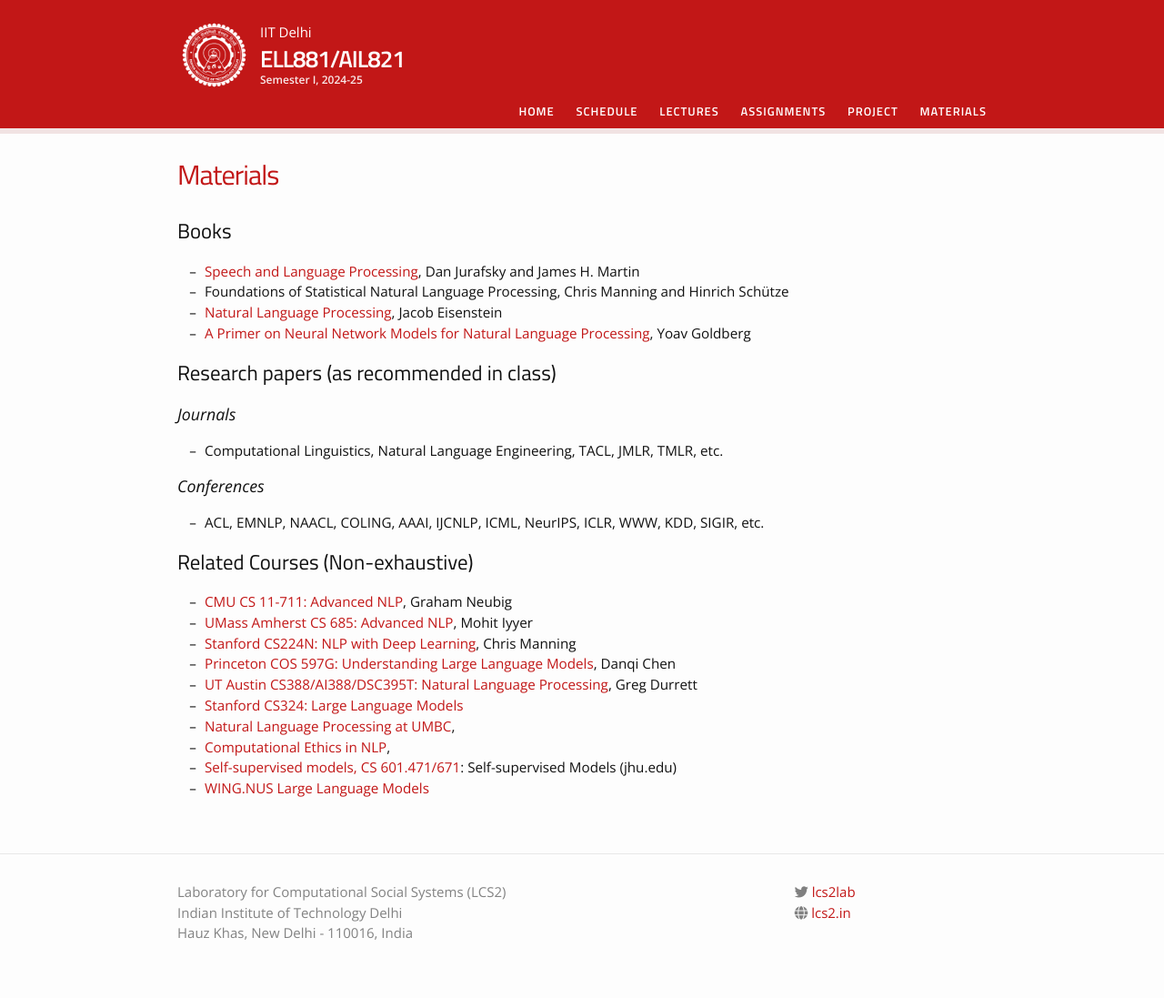
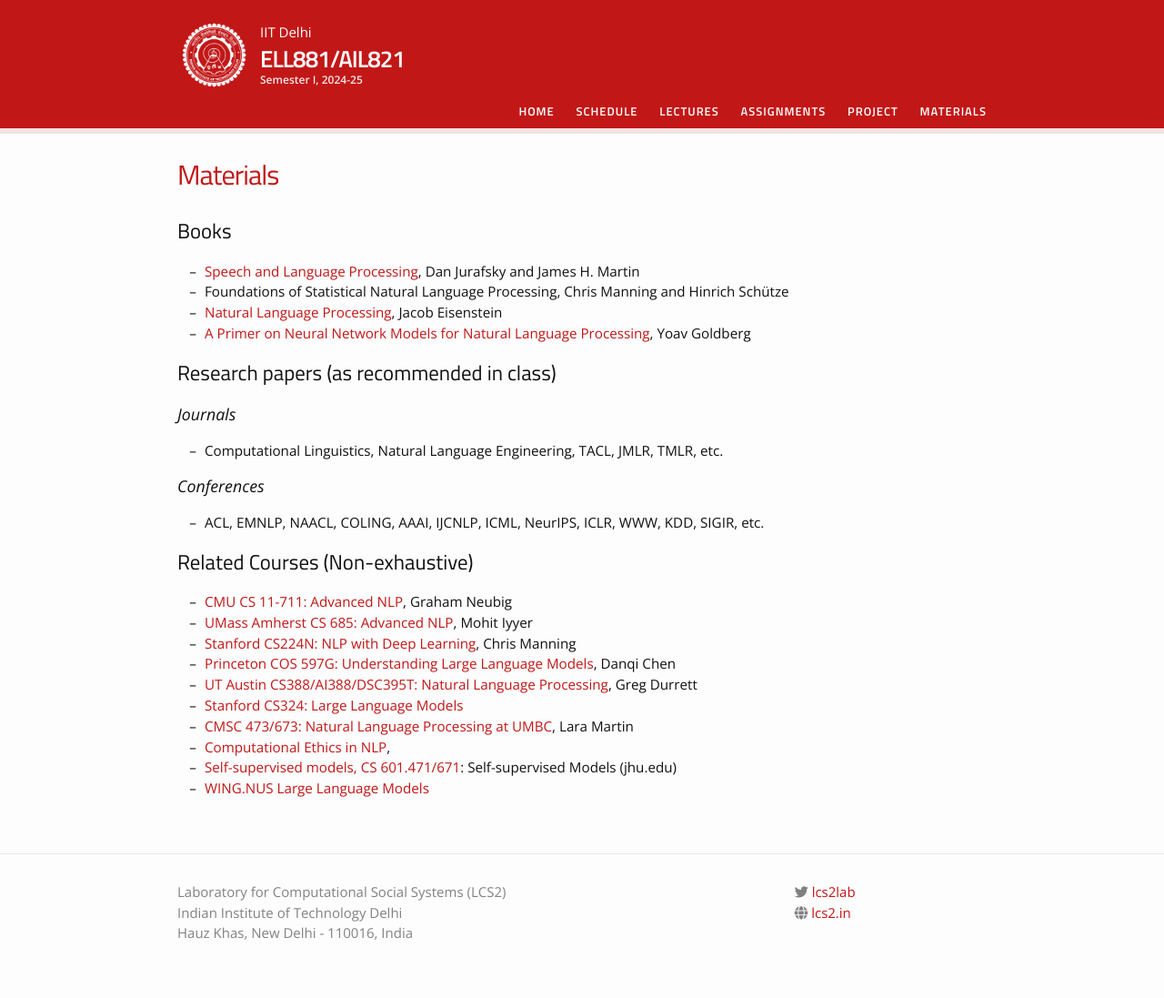
Before and after one commit to lcs2-iitd/ELL881-AIL821-2401, a Jekyll site: the page built from materials.md, in a window 1280 px wide. Shown: the whole page at 91% size. Built offline with Jekyll 4.4.1, drawn with Linux system fonts in a browser that asks for light colours; nearby versions of some CDN libraries.

Commit message:
Update materials.md

```diff
--- a/materials.md
+++ b/materials.md
@@ -28,7 +28,7 @@
 * [Princeton COS 597G: Understanding Large Language Models](https://www.cs.princeton.edu/courses/archive/fall22/cos597G/), Danqi Chen
 * [UT Austin CS388/AI388/DSC395T: Natural Language Processing](https://www.cs.utexas.edu/~gdurrett/courses/online-course/materials.html), Greg Durrett
 * [Stanford CS324: Large Language Models](https://stanford-cs324.github.io/winter2022/)
-* [Natural Language Processing at UMBC](https://laramartin.net/NLP-class/),
+* [CMSC 473/673: Natural Language Processing at UMBC](https://laramartin.net/NLP-class/), Lara Martin
 * [Computational Ethics in NLP](https://demo.clab.cs.cmu.edu/ethical_nlp/),
 * [Self-supervised models, CS 601.471/671](): Self-supervised Models (jhu.edu)
 * [WING.NUS Large Language Models](https://wing-nus.github.io/cs6101/)
```
